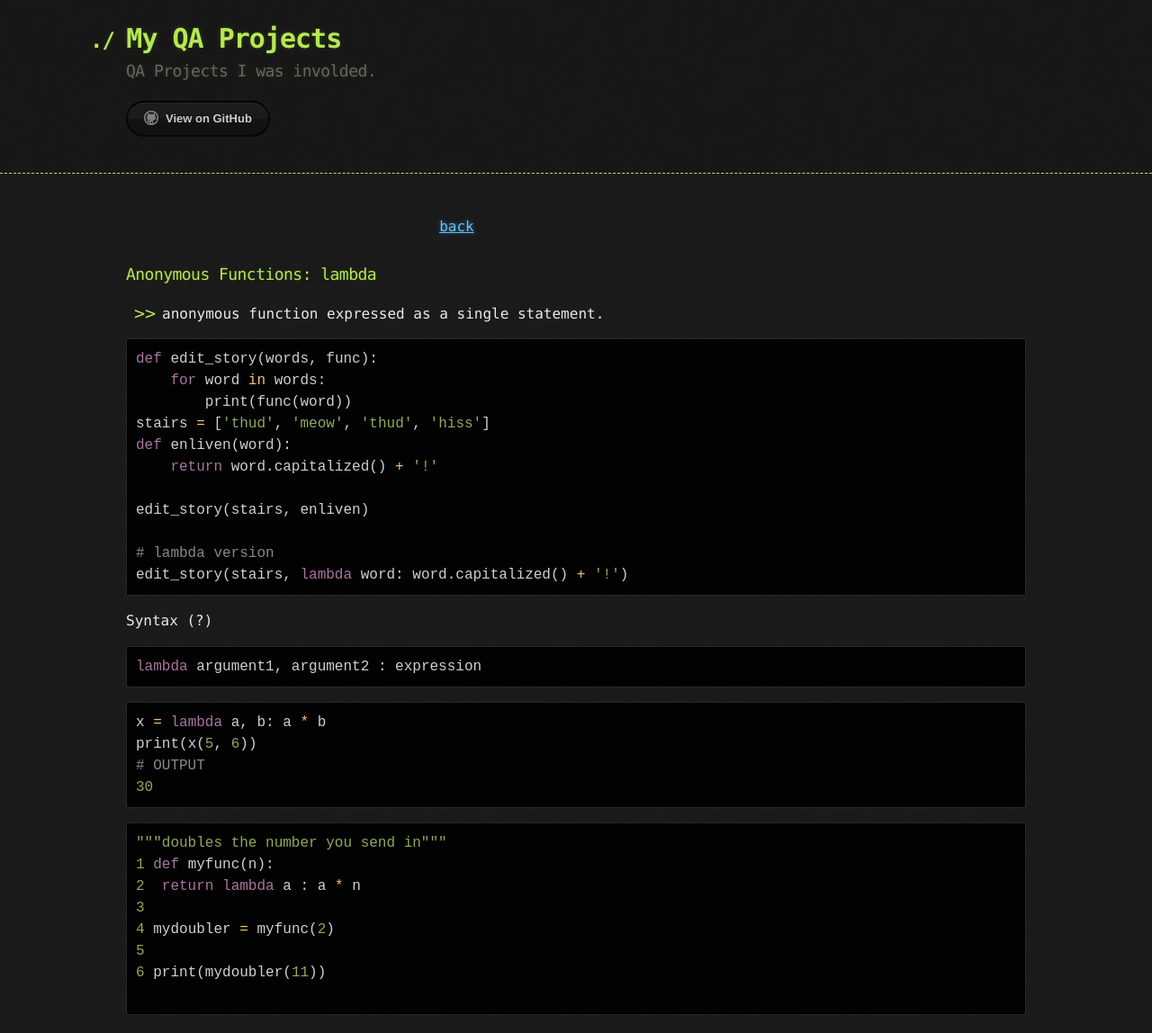
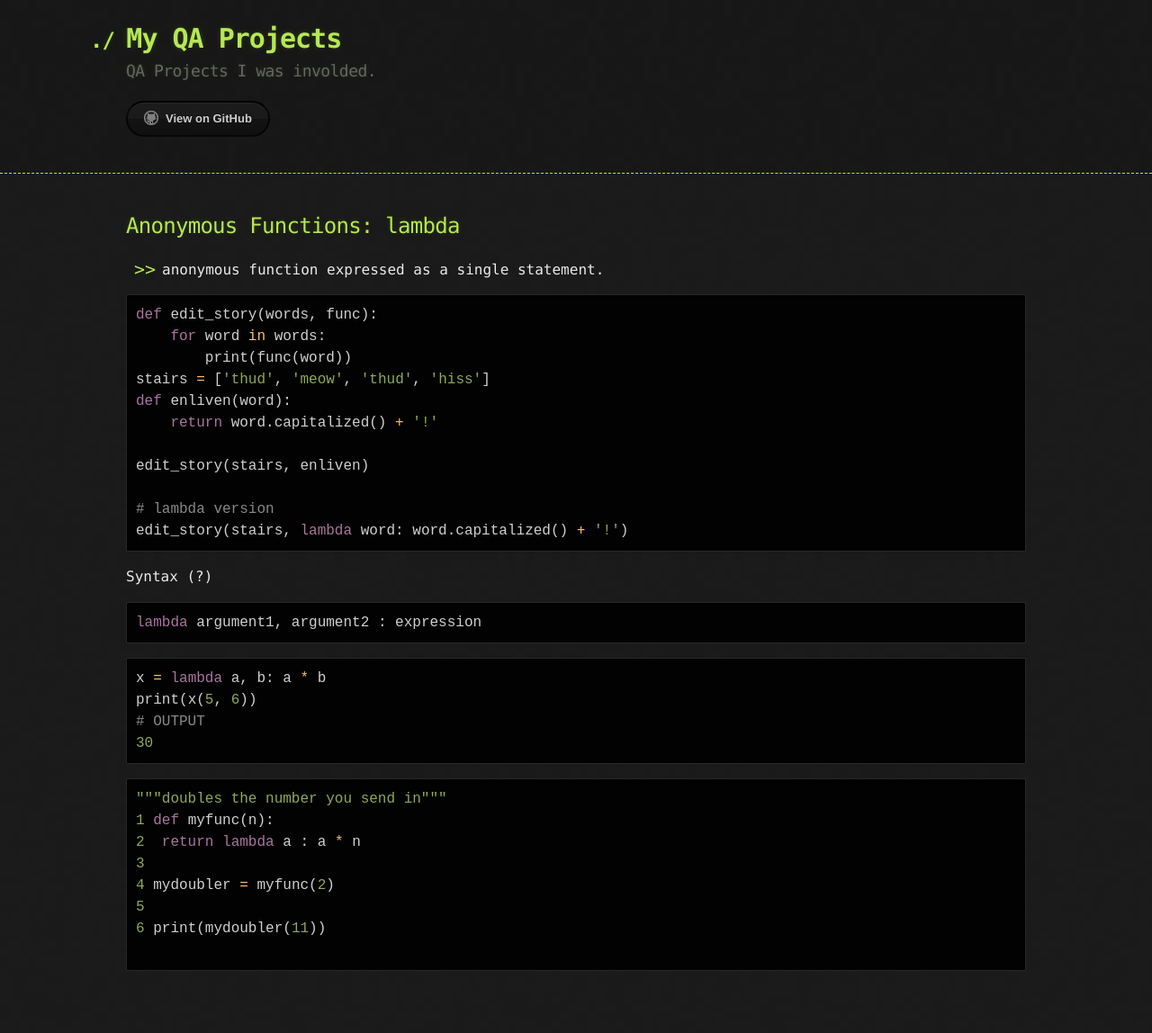
Before and after one commit to sciustechnologia/sciustechnologia.github.io, a Jekyll site: the page built from python/06_functions/0606.md, in a window 1280 px wide. Shown: the whole page at 90% size. Built offline with Jekyll 4.4.1, drawn with Linux system fonts in a browser that asks for light colours; after the commit the page ends 1099 px from its top, so only the background shows below that.

Commit message:
Update 0606.md

```diff
--- a/python/06_functions/0606.md
+++ b/python/06_functions/0606.md
@@ -3,9 +3,7 @@ title: Python - Functions - lambda
 layout: default
 ---
 
-||[back](./index.html)
-
-### Anonymous Functions: lambda
+## Anonymous Functions: lambda
 
 * anonymous function expressed as a single statement.
 
```
